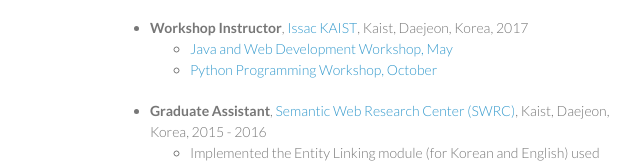
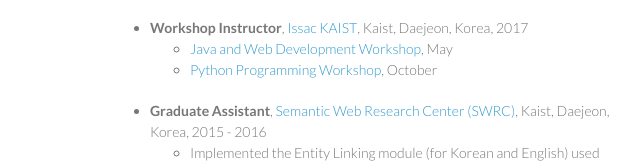
Before and after one commit to yoonhwa-kim/yoonhwa-kim.github.io, a plain HTML site: page index.html in a window 1280 px wide. Shown: the part 635-797 px from the top of the page, 460-1100 px from the left. Drawn offline with Linux system fonts and the light colour scheme.

Commit message:
Update index.html

```diff
--- a/index.html
+++ b/index.html
@@ -72,8 +72,8 @@
         <li>
           <b>Workshop Instructor</b>, <a href="http://www.issackaist.org/"> Issac KAIST</a>, Kaist, Daejeon, Korea, 2017
           <ul>
-            <li><a href="http://www.issackaist.org/issac-java-workshop/"> Java and Web Development Workshop, May</a> </li>
-            <li><a href="http://www.issackaist.org/python-programming-workshop-2017/"> Python Programming Workshop, October</a></li>
+            <li><a href="http://www.issackaist.org/issac-java-workshop/"> Java and Web Development Workshop</a>, May </li>
+            <li><a href="http://www.issackaist.org/python-programming-workshop-2017/"> Python Programming Workshop</a>, October</li>
           </ul>
         </li>
 
```
